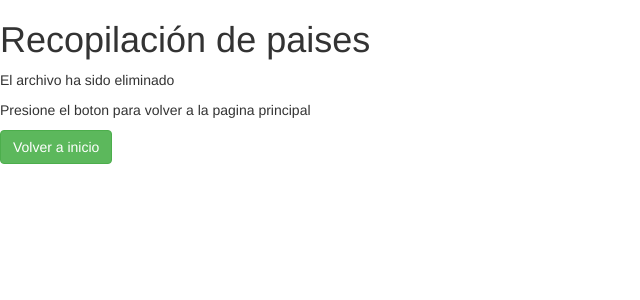
After one commit to ManuelOses/compilado-paises, a Flask app: page /eliminar in a window 1280 px wide. The commit adds this page. Shown: the top 300 px of the page, without its empty margins (0-640 px from the left). Run offline with Flask 2, Linux system fonts and the light colour scheme; some libraries are stand-ins or nearby versions.

Commit message:
Interfaz web incluido
Se incluye una pagina HTML para seleccionar la operación deseada como : Ejecutar recopilación , inspeccionar paises o eliminar datos manualmente.

```diff
--- a/app.py
+++ b/app.py
@@ -1,12 +1,13 @@
-from flask import Flask, jsonify, render_template
+from flask import Flask, render_template, jsonify
+import json
 import recopila
-import json
+import eliminacion_manual
 
 app = Flask(__name__)
 
 
 @app.route('/')
-def hello_world():
+def index():
     return render_template('template.html')
 
 
@@ -22,5 +23,11 @@ def leerjson():
         return jsonify(data)
 
 
+@app.route('/eliminar')
+def eliminar():
+    eliminacion_manual.eliminar_datos()
+    return render_template('eliminado.html')
+
+
 if __name__ == '__main__':
-    app.run()
+    app.run(debug=True)
--- /dev/null
+++ b/eliminacion_manual.py
@@ -0,0 +1,12 @@
+import json
+
+
+def eliminar_datos():
+    with open('dato_pais.json') as json_data:
+        data = json.load(json_data)
+        for a in data['paises'][:]:
+            if a['nombrePais'] != '':  # Se elimina paises registrados anteriormente
+                data['paises'].remove(a)
+                with open('dato_pais.json', 'w') as f:
+                    json.dump(data, f)
+    return
--- /dev/null
+++ b/runtime.txt
@@ -0,0 +1 @@
+Python 3.7.6
--- /dev/null
+++ b/templates/eliminado.html
@@ -0,0 +1,10 @@
+<!doctype html>
+<link rel="stylesheet" href="https://maxcdn.bootstrapcdn.com/bootstrap/3.3.7/css/bootstrap.min.css" />
+<title>Recopilación Paises</title>
+<meta charset=utf-8>
+<h1>Recopilación de paises</h1>
+<p>El archivo ha sido eliminado</p>
+
+<p>Presione el boton para volver a la pagina principal</p>
+
+<a href="/" class="btn btn-success">Volver a inicio</a>
--- a/templates/template.html
+++ b/templates/template.html
@@ -6,3 +6,4 @@
 <p>¡Bienvenido! seleccione una de las dos opciones</p>
 <a href="/mi-link/" class="btn btn-success">Ejecutar recopilación</a>
 <a href="/jsonpaises" class="btn btn-success">Inspeccionar paises</a>
+<a href="/eliminar" class="btn btn-success">Eliminar datos manualmente </a>
```
Also changed, not shown: requirements.txt (+8 -0 lines), 1 other file.
